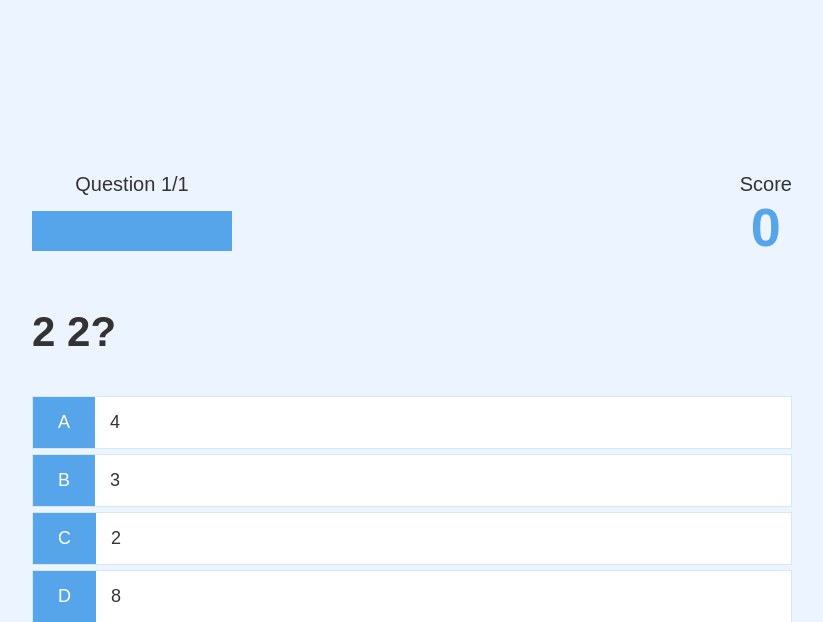
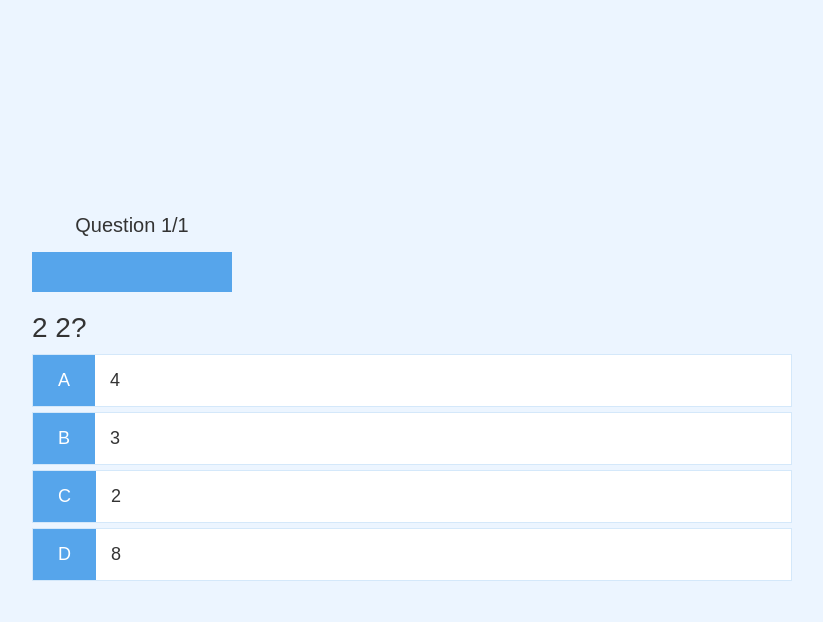
Before and after one commit to novewithaslash7/thesis-v1.2, a PHP site: page /quiz/quiz.php in a window 1280 px wide. Shown: the top 622 px of the page, without its empty margins (228-1051 px from the left). Run offline with PHP 8.4, Linux system fonts and the light colour scheme; a user stored in the database is signed in; data comes from the database, SQL or seed files in the repository.

Commit message:
change ui

```diff
--- a/quiz/game.css
+++ b/quiz/game.css
@@ -26,11 +26,11 @@
 }
 
 .correct {
-  background-color: #28a745;
+  background-color: #F3E99F;
 }
 
 .incorrect {
-  background-color: #dc3545;
+  background-color: #F3E99F;
 }
 
 /* HUD */
@@ -38,6 +38,7 @@
 #hud {
   display: flex;
   justify-content: space-between;
+  margin-bottom: 20px;
 }
 
 .hud-prefix {
--- a/quiz/quiz.php
+++ b/quiz/quiz.php
@@ -34,15 +34,15 @@
             </div>
           </div>
           <div id="hud-item">
-            <p class="hud-prefix">
+            <!-- <p class="hud-prefix">
               Score
-            </p>
-            <h1 class="hud-main-text" id="score">
+            </p> -->
+            <!-- <h1 class="hud-main-text" id="score">
               0
-            </h1>
+            </h1> -->
           </div>
         </div>
-        <h2 id="question"></h2>
+        <h3 id="question"></h3>
         <div class="choice-container">
           <p class="choice-prefix">A</p>
           <p class="choice-text" data-number="1"></p>
@@ -78,7 +78,7 @@
         const question = document.getElementById('question');
         const choices = Array.from(document.getElementsByClassName('choice-text'));
         const progressText = document.getElementById('progressText');
-        const scoreText = document.getElementById('score');
+        // const scoreText = document.getElementById('score');
         const progressBarFull = document.getElementById('progressBarFull');
         const loader = document.getElementById('loader');
         const game = document.getElementById('game');
@@ -191,7 +191,7 @@
 
         incrementScore = (num) => {
             score += num;
-            scoreText.innerText = score;
+            // scoreText.innerText = score;
         };
     </script>
 
```
